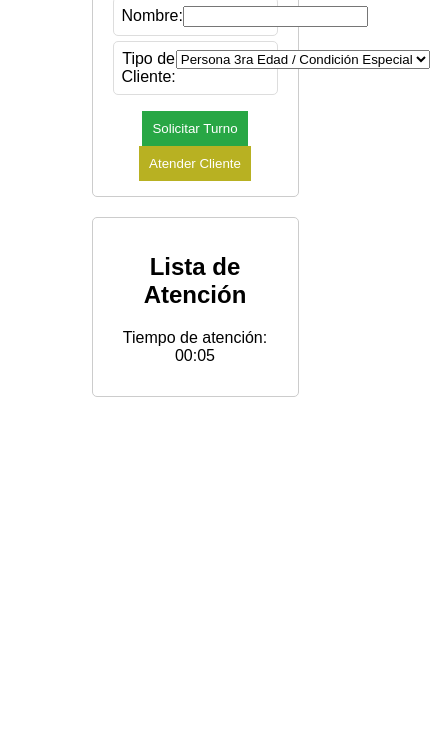
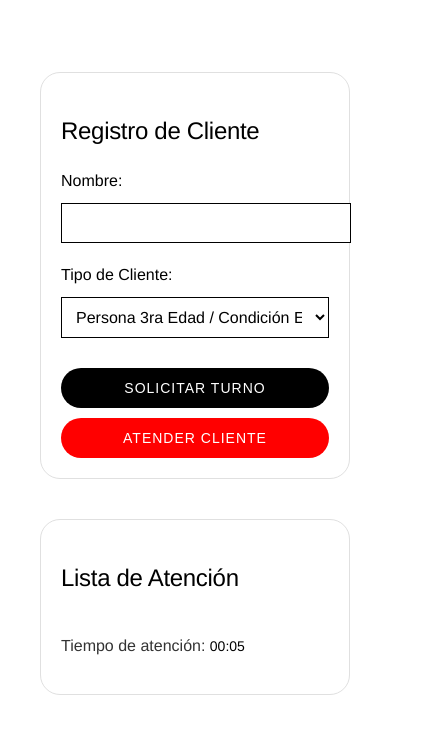
Before and after one commit to SantiagoPrada2005/citas-con-prioridad-colas-ordenadas, a plain HTML site: page index.html in a window 390 px wide. Shown: the part 195-930 px from the top of the page, 430 px wide, since content can reach past the window. Before the commit the page ends 844 px from the top, so only its background shows below. Drawn offline with Linux system fonts and the light colour scheme.

Commit message:
style(styles): update CSS to implement Swiss Design principles
- Update typography to use 'Helvetica Neue' with improved spacing
- Implement grid layout for main container and form elements
- Refine color scheme and button styles following Swiss Design
- Add responsive design for mobile devices
- Improve visual hierarchy and spacing throughout

```diff
--- a/styles.css
+++ b/styles.css
@@ -1,75 +1,207 @@
 body {
-    font-family: Arial, sans-serif;
+    font-family: 'Helvetica Neue', Arial, sans-serif; /* Tipografía típica del Swiss Design */
+    margin: 0;
+    padding: 40px;
+    background-color: #ffffff;
+    color: #333333;
+
+    line-height: 1.5;
+}
+
+/* Estructura de grid para el layout principal */
+.container {
+    display: grid;
+    grid-template-columns: 1fr 1fr; /* División 50/50 */
+    gap: 40px;
+    max-width: 1200px;
+    margin: 0 auto;
+
+}
+
+h1 {
+    color: #000000;
+    margin-bottom: 40px;
+    font-weight: 500;
     text-align: center;
-    margin: 20px;
+    grid-column: 1 / -1; /* Ocupa todo el ancho */
+    font-size: 2.5rem;
+    letter-spacing: -0.5px;
 }
+
+h2 {
+    color: #000000;
+    margin-bottom: 20px;
+    font-weight: 500;
+    font-size: 1.5rem;
+    letter-spacing: -0.3px;
+}
+
 .formulario, .atencion {
-        margin: 20px auto;
-        padding: 15px;
-        width: 50%;
-        border: 1px solid #ccc;
-        border-radius: 5px;
+    padding: 30px;
+    background-color: #ffffff;
+    border: 1px solid #e0e0e0;
+    border-radius: 20px;
+
 }
 
     #atenderCliente {
-        background-color: #b8b122;
+         background-color: #ff0000; /* Rojo, color típico del Swiss Design */
          color: white;
-        padding: 10px;
+         padding: 12px 20px;
          border: none;
+         border-radius: 20px;
          cursor: pointer;
+         font-weight: 500;
+         transition: opacity 0.2s ease;
      }
 
      #atenderCliente:hover {
-        background-color: #9b941c;
+         opacity: 0.9;
      }
     ul {
          list-style: none;
          padding: 0;
+         margin: 0;
      }
 
-    li{
-        padding: 8px;
-        margin: 5px;
-        border: 1px solid #ddd;
-        border-radius: 5px;
+     li {
+         padding: 15px 0;
+         margin: 0;
+         border-bottom: 1px solid #e0e0e0;
          display: flex;
-        align-content: center;
+         align-items: center;
          justify-content: space-between;
-        align-items: baseline;
-        flex-direction: row;
+     }
+
+     /* Eliminar el último borde inferior en las listas */
+     li:last-child {
+         border-bottom: none;
+     }
+
+     .formulario ul li {
+         border-bottom: none;
+         margin: 20px 0;
+         padding: 0;
+         display: grid;
+         grid-template-columns: 150px 1fr;
+         gap: 20px;
+         align-items: center;
+     }
+
+     .formulario label {
+         text-align: left;
+         font-weight: 400;
+         color: #000000;
+     }
+
+     .formulario input, .formulario select {
+         width: 100%;
+         padding: 10px;
+         border: 1px solid #000000;
+         font-size: 16px;
+         background-color: #ffffff;
+         font-family: 'Helvetica Neue', Arial, sans-serif;
      }
 
 
+    /* Estilos de botones siguiendo Swiss Design */
      button {
-        background-color: #28a745;
+        border-radius: 20px;
+         background-color: #000000;
          color: white;
-        padding: 10px;
+         padding: 12px 20px;
          border: none;
          cursor: pointer;
+         font-weight: 400;
+         transition: opacity 0.2s ease;
+         text-transform: uppercase;
+         letter-spacing: 1px;
+         font-size: 14px;
+     }
+
+     button.buttonGren {
+         background-color: #000000;
+     }
+
+     .botones {
+         display: flex;
+         gap: 20px;
+         margin-top: 30px;
      }
 
      li button {
-        background-color: #dc3545;
-        color : white;
-        padding: 10px;
+         background-color: #ff0000;
+         color: white;
+         padding: 8px 15px;
          border: none;
          cursor: pointer;
+         font-size: 12px;
+         text-transform: uppercase;
+         letter-spacing: 1px;
      }
 
-    li button:hover {
-        background-color: #c82333;
+     li button:hover,
+     button:hover {
+         opacity: 0.9;
+     }
+    .tituloLista {
+         font-weight: 400;
+         color: #000000;
+         margin-bottom: 20px;
+         font-size: 16px;
+         text-transform: uppercase;
+         letter-spacing: 1px;
+
      }
 
-    button:hover {
-        background-color: #218838;
+     #timer {
+         font-family: 'Helvetica Neue', Arial, sans-serif;
+         font-size: 14px;
+         font-weight: 400;
+         color: #000000;
+         display: inline-block;
+         margin-top: 20px;
+
      }
-    ul {
-        list-style: none;
-        padding: 0;
+
+     /* Estilos para diferentes tipos de clientes - Swiss Design usa colores primarios */
+     li[data-tipo="especial"] {
+         border-left: 5px solid #ff0000; /* Rojo */
+         padding-left: 15px; /* Padding para separar el contenido del borde de color */
      }
-    li {
-        padding: 8px;
-        margin: 5px;
-        border: 1px solid #ddd;
-        border-radius: 5px;
+
+     li[data-tipo="vip"] {
+         border-left: 5px solid #0000ff; /* Azul */
+         padding-left: 15px; /* Padding para separar el contenido del borde de color */
      }
+
+     li[data-tipo="general"] {
+         border-left: 5px solid #000000; /* Negro */
+         padding-left: 15px; /* Padding para separar el contenido del borde de color */
+     }
+
+     /* Estilos adicionales para la lista de atención */
+     #listaClientes {
+         margin-top: 20px;
+     }
+
+     /* Estilos responsivos */
+     @media (max-width: 768px) {
+         .container {
+             grid-template-columns: 1fr; /* Una sola columna en móviles */
+         }
+
+         .formulario, .atencion {
+             padding: 20px;
+         }
+
+         .formulario ul li {
+             grid-template-columns: 1fr;
+             gap: 10px;
+         }
+
+         .botones {
+             flex-direction: column;
+             gap: 10px;
+         }
+     }
```
Lines whose indentation alone changed are shown as unchanged.
